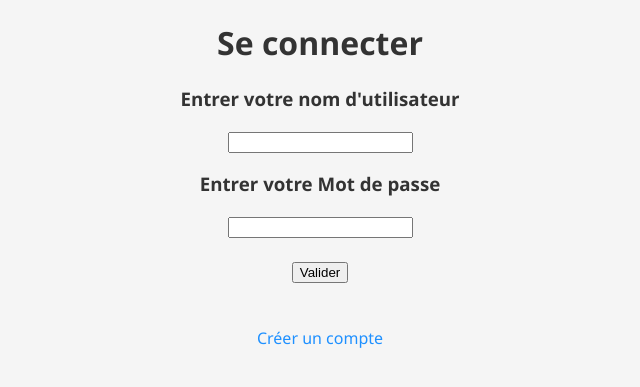
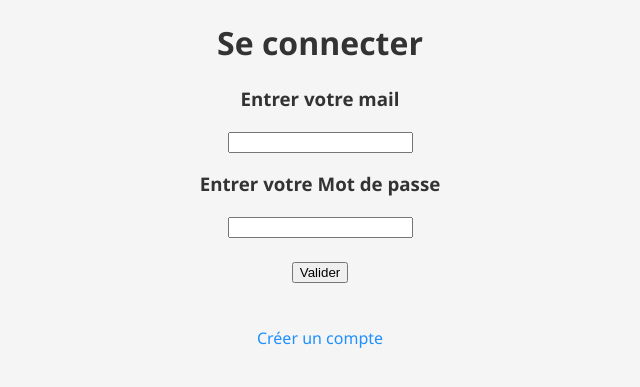
Before and after one commit to GoldenPants112/PixelWar, a PHP site: page /seconnecter.php in a window 1280 px wide. Shown: the top 387 px of the page, without its empty margins (320-960 px from the left). Run offline with PHP 8.4, Linux system fonts and the light colour scheme.

Commit message:
Connection a l'aide du mail plutot que le pseudo

```diff
--- a/seconnecter.php
+++ b/seconnecter.php
@@ -11,30 +11,30 @@ if(isset($_GET["isDeconected"])){
 
 
 //condition pour verifier si le pseudo existe dans la bdd
-if (isset($_POST["pseudo"]) ){
+if (isset($_POST["mail"]) ){
 
-    //nom de l'utilisateur sans quotes
-    $user_name=$_POST["pseudo"];
+    //mail de l'utilisateur sans quotes
+    $user_mail=$_POST["mail"];
 
-    //nom de l'utilisateur avec des quotes pour les requettes sql
-    $user_name_quote=QuoteStr($user_name);
+    //mail de l'utilisateur avec des quotes pour les requettes sql
+    $user_mail_quote=QuoteStr($user_mail);
 
-    //penser à le hash en sha256 à l'aide de la foction hash('sha256',chaine)
-    $sql="select mdp from `utilisateur` where pseudo = ".QuoteStr($_POST["pseudo"]);
+    $sql="select mdp from `utilisateur` where mail = ".$user_mail_quote;
     $pass_bdd=GetSQLValue($sql);
 
+    $sql="select pseudo from `utilisateur` where mail = ".$user_mail_quote;
+    $user_name=GetSQLValue($sql);
 
     // la variable $hash correspond au sha256 du password
 
     if (isset($pass_bdd)){
 
         $hash_poste=hash('sha256', $_POST["mdp"]);
-        //$hash_poste= $_POST["mdp"];
         // si le hash que je poste est égale à celui qui est dans la bdd, c'est que le couple Login/password est correct
 
         if($pass_bdd==$hash_poste){
                 $_SESSION['isConnected']=true;
-                $_SESSION['pseudo']=$_POST["pseudo"];
+                $_SESSION['mail']=$user_mail;
 
 
                 header("Location: selection_grille.php?user=".$user_name);
@@ -77,8 +77,8 @@ if (isset($_POST["pseudo"]) ){
 
 <form method="POST">
 
-    <h3> Entrer votre nom d'utilisateur</h3>
-    <input type="text" name="pseudo" value="" require>
+    <h3> Entrer votre mail</h3>
+    <input type="text" name="mail" value="" require>
 
     <h3> Entrer votre Mot de passe</h3>
     <input type="password" name="mdp" value="" require>
```
Also changed, not shown: creation_compte.php (+4 -4 lines).
